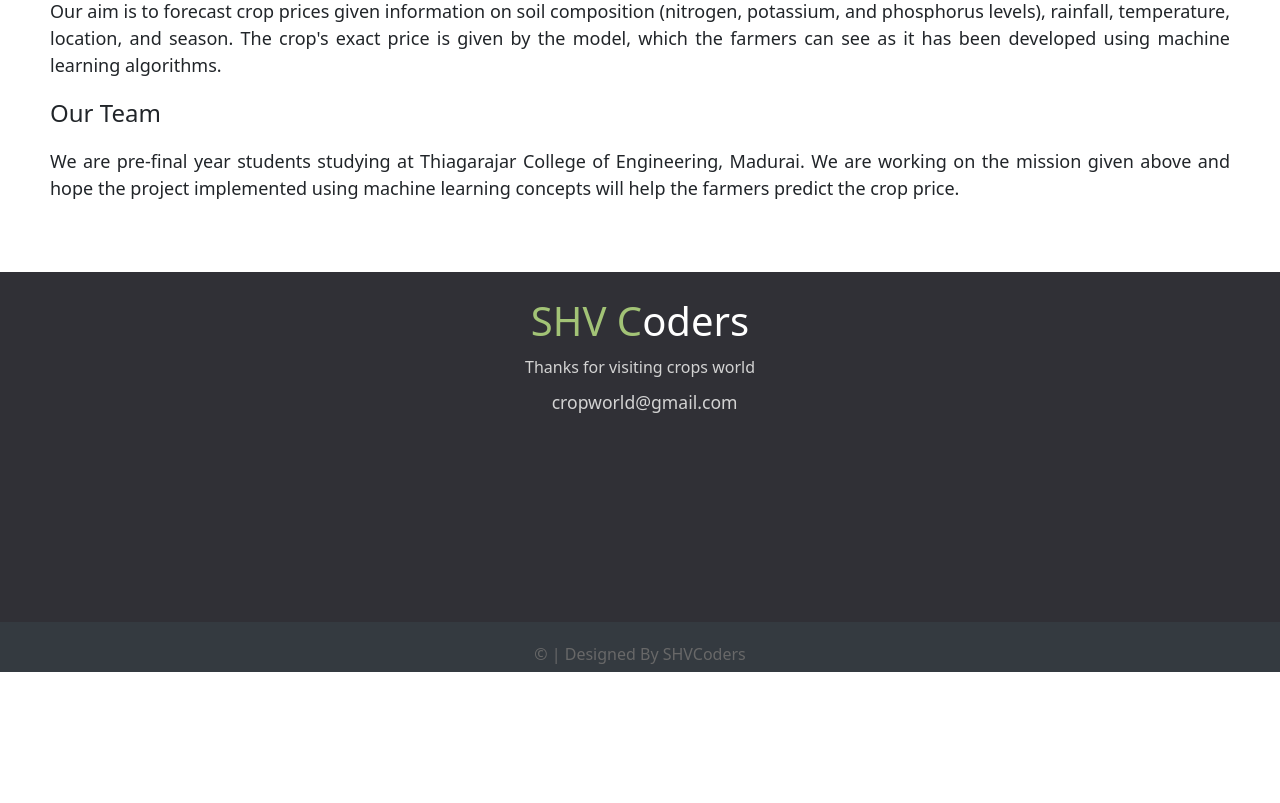
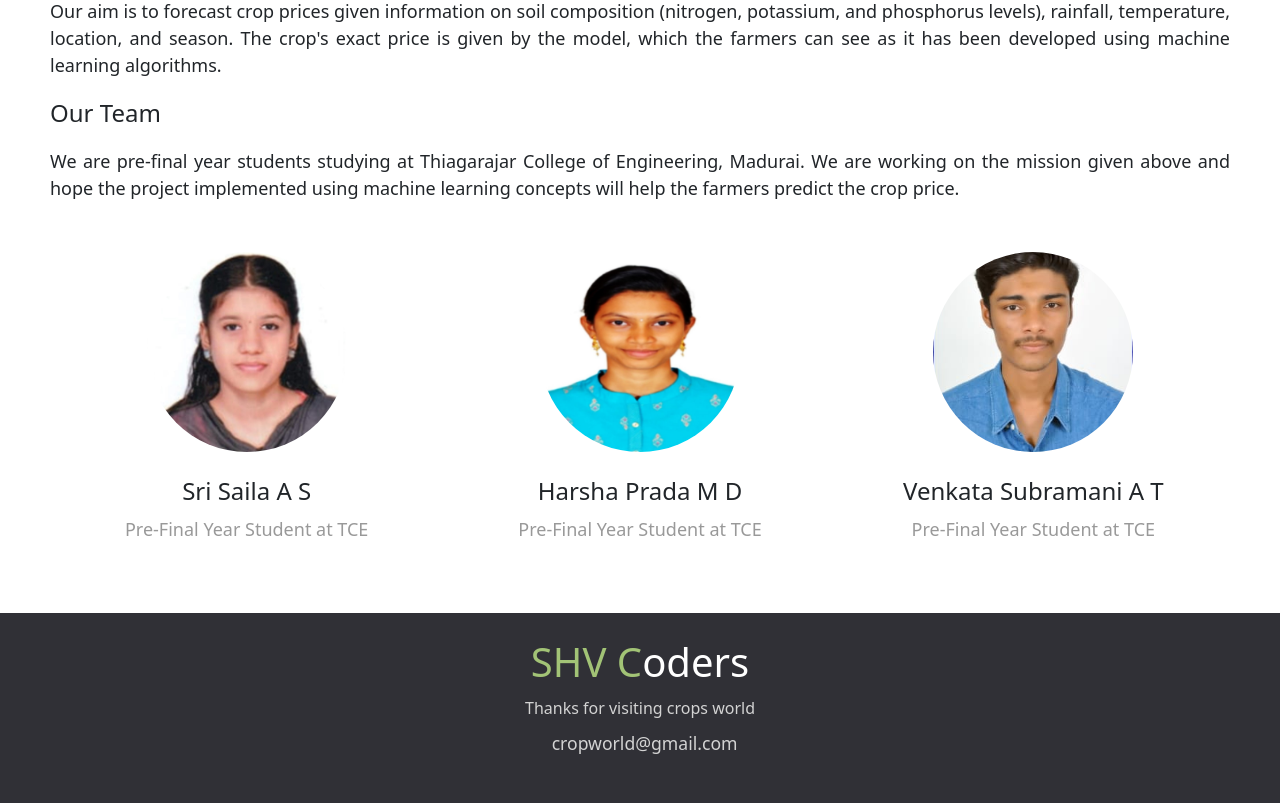
Before and after one commit to venki-11/AgroSage, a Flask app: page /about in a window 1280 px wide. Shown: the part 1254-2057 px from the top of the page. Before the commit the page ends 1926 px from the top, so only its background shows below. Run offline with Flask 2, Linux system fonts and the light colour scheme; parts of the project's set-up code (start-up, migrations or seed data) failed here and were passed over.

Commit message:
First commit

```diff
--- a/templates/aboutus.html
+++ b/templates/aboutus.html
@@ -61,7 +61,7 @@
 We are pre-final year students studying at Thiagarajar College of Engineering, Madurai. We are working on the mission given above and hope the project implemented using machine learning concepts will help the farmers predict the crop price.
 
             </p>
-            <!-- <div class="team-section">
+            <div class="team-section">
               <div class="team-member">
                 <img src="/static/images/saila.jpeg" class="img-fluid" >
                 <h3>Sri Saila A S</h3>
@@ -77,7 +77,7 @@ We are pre-final year students studying at Thiagarajar College of Engineering, M
                 <h3>Venkata Subramani A T</h3>
                 <p>Pre-Final Year Student at TCE</p>
               </div>
-            </div> -->
+            </div>
           </div>
 
         <script src="https://cdn.jsdelivr.net/npm/bootstrap@5.0.2/dist/js/bootstrap.bundle.min.js" integrity="sha384-MrcW6ZMFYlzcLA8Nl+NtUVF0sA7MsXsP1UyJoMp4YLEuNSfAP+JcXn/tWtIaxVXM" crossorigin="anonymous"></script>
```
